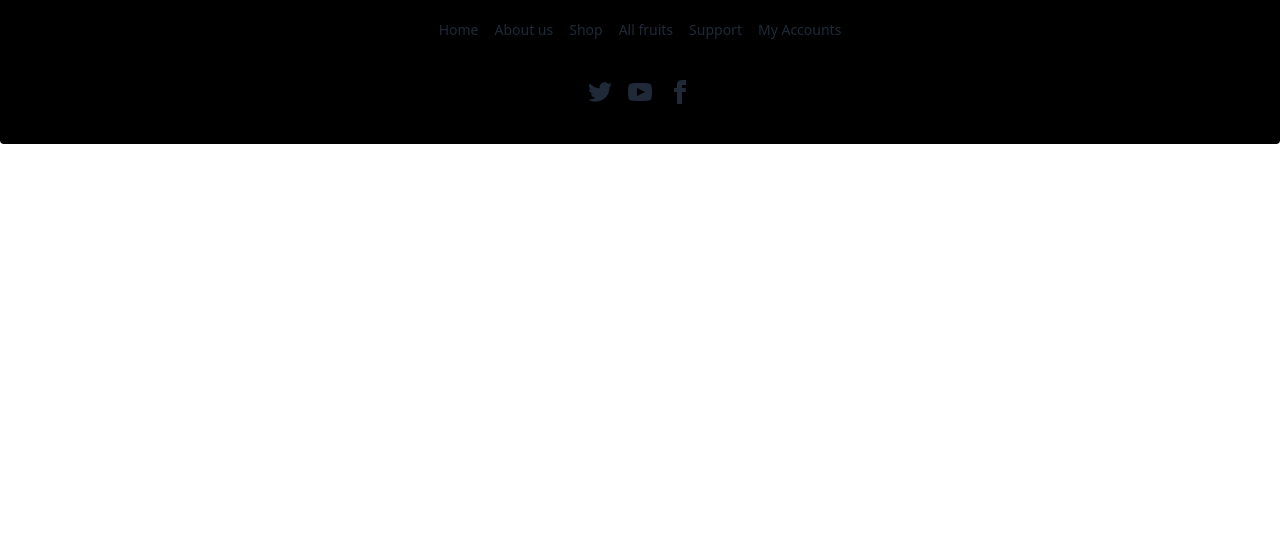
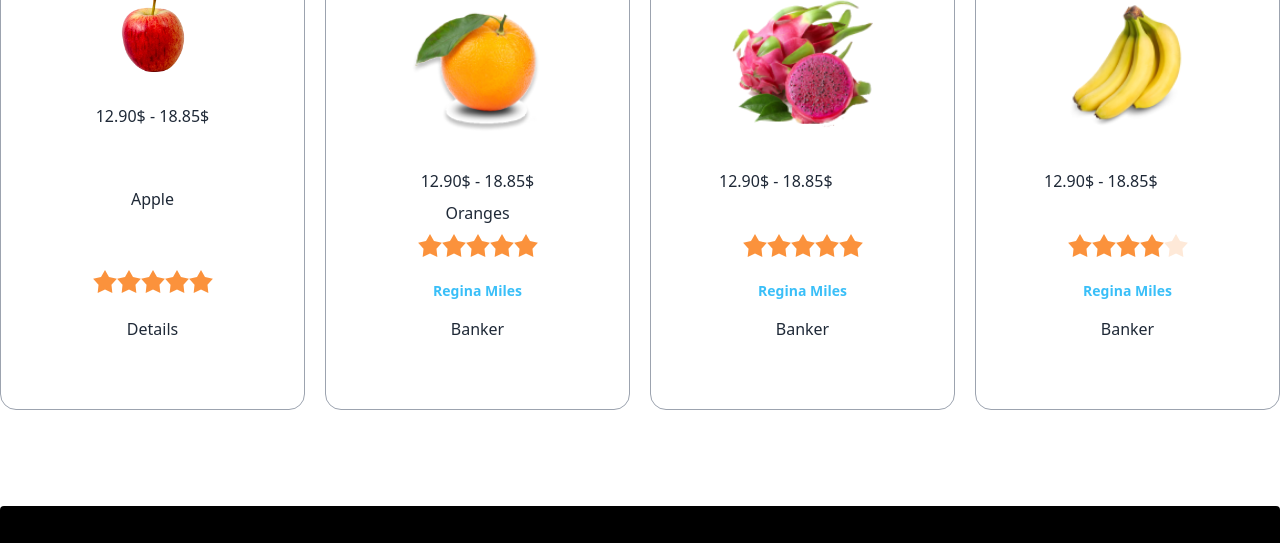
Before and after one commit to ati54q/B8A3-fruit-brust-web3, a plain HTML site: page index.html in a window 1280 px wide. Shown: the part 778-1321 px from the top of the page. Before the commit the page ends 922 px from the top, so only its background shows below. Drawn offline with nearby package versions, Linux system fonts and the light colour scheme.

Commit message:
add new section

```diff
--- a/index.html
+++ b/index.html
@@ -165,10 +165,88 @@
 
         <!--Meet the team section start -->
 
-        <section>
 
+            <section class="my-24 bg-white">
 
-        </section>
+                <div class="grid gap-5 grid-cols-1 md:grid-cols-2 lg:grid-cols-4">
+                    <!-- first Product -->
+                    <div class="card p-9 border border-gray-400">
+                        <figure><img class="w-16" src="images/fruit6.png" alt="Shoes" /></figure>
+                        <div class="card-body">
+                          <p class="text-center">12.90$ - 18.85$</p>
+                          <p class="text-center">Apple</p>
+                            <div class="rating justify-center">
+                                <input type="radio" name="rating-2" class="mask mask-star-2 bg-orange-400" />
+                                <input type="radio" name="rating-2" class="mask mask-star-2 bg-orange-400"  />
+                                <input type="radio" name="rating-2" class="mask mask-star-2 bg-orange-400" />
+                                <input type="radio" name="rating-2" class="mask mask-star-2 bg-orange-400" checked/>
+                                <input type="radio" name="rating-2" class="mask mask-star-2 bg-orange-400" />
+                              </div>
+                          <div class="text-center space-y-4 mt-4">
+
+                            <p>Details</p>
+                          </div>
+                        </div>
+                      </div>
+                    <!-- second product -->
+                    <div class="card p-9 border border-gray-400">
+                        <figure><img class="w-36" src="images/fruit7.png" alt="Shoes" /></figure>
+                        <div class="card-body">
+                            <p class="text-center">12.90$ - 18.85$</p>
+                            <p class="text-center">Oranges</p>
+                            <div class="rating justify-center">
+                                <input type="radio" name="rating-2" class="mask mask-star-2 bg-orange-400" />
+                                <input type="radio" name="rating-2" class="mask mask-star-2 bg-orange-400"  />
+                                <input type="radio" name="rating-2" class="mask mask-star-2 bg-orange-400" />
+                                <input type="radio" name="rating-2" class="mask mask-star-2 bg-orange-400" checked/>
+                                <input type="radio" name="rating-2" class="mask mask-star-2 bg-orange-400" />
+                              </div>
+                          <div class="text-center space-y-4 mt-4">
+                            <h4 class="text-sm font-semibold text-info">Regina Miles</h4>
+                            <p>Banker</p>
+                          </div>
+                        </div>
+                      </div>
+                    <!-- third Product -->
+                    <div class="card p-9 border border-gray-400">
+                        <figure><img class="w-36" src="images/fruit8.png" alt="Shoes" /></figure>
+                        <div class="card-body">
+                          <p>12.90$ - 18.85$</p>
+                            <div class="rating justify-center">
+                                <input type="radio" name="rating-2" class="mask mask-star-2 bg-orange-400" />
+                                <input type="radio" name="rating-2" class="mask mask-star-2 bg-orange-400"  />
+                                <input type="radio" name="rating-2" class="mask mask-star-2 bg-orange-400" />
+                                <input type="radio" name="rating-2" class="mask mask-star-2 bg-orange-400" checked/>
+                                <input type="radio" name="rating-2" class="mask mask-star-2 bg-orange-400" />
+                              </div>
+                          <div class="text-center space-y-4 mt-4">
+                            <h4 class="text-sm font-semibold text-info">Regina Miles</h4>
+                            <p>Banker</p>
+                          </div>
+                        </div>
+                      </div>
+
+                <!--Fourth Product-->
+                <div class="card p-9 border border-gray-400">
+                    <figure><img class="w-36" src="images/fruit9.png" alt="Shoes" /></figure>
+                    <div class="card-body">
+                      <p>12.90$ - 18.85$</p>
+                        <div class="rating justify-center">
+                            <input type="radio" name="rating-2" class="mask mask-star-2 bg-orange-400" />
+                            <input type="radio" name="rating-2" class="mask mask-star-2 bg-orange-400"  />
+                            <input type="radio" name="rating-2" class="mask mask-star-2 bg-orange-400" />
+                            <input type="radio" name="rating-2" class="mask mask-star-2 bg-orange-400" checked/>
+                            <input type="radio" name="rating-2" class="mask mask-star-2 bg-orange-400" />
+                          </div>
+                      <div class="text-center space-y-4 mt-4">
+                        <h4 class="text-sm font-semibold text-info">Regina Miles</h4>
+                        <p>Banker</p>
+                      </div>
+                    </div>
+                  </div>
+            </div>
+            </section>
+
     </main>
 <!--Footer section start-->
 
```
